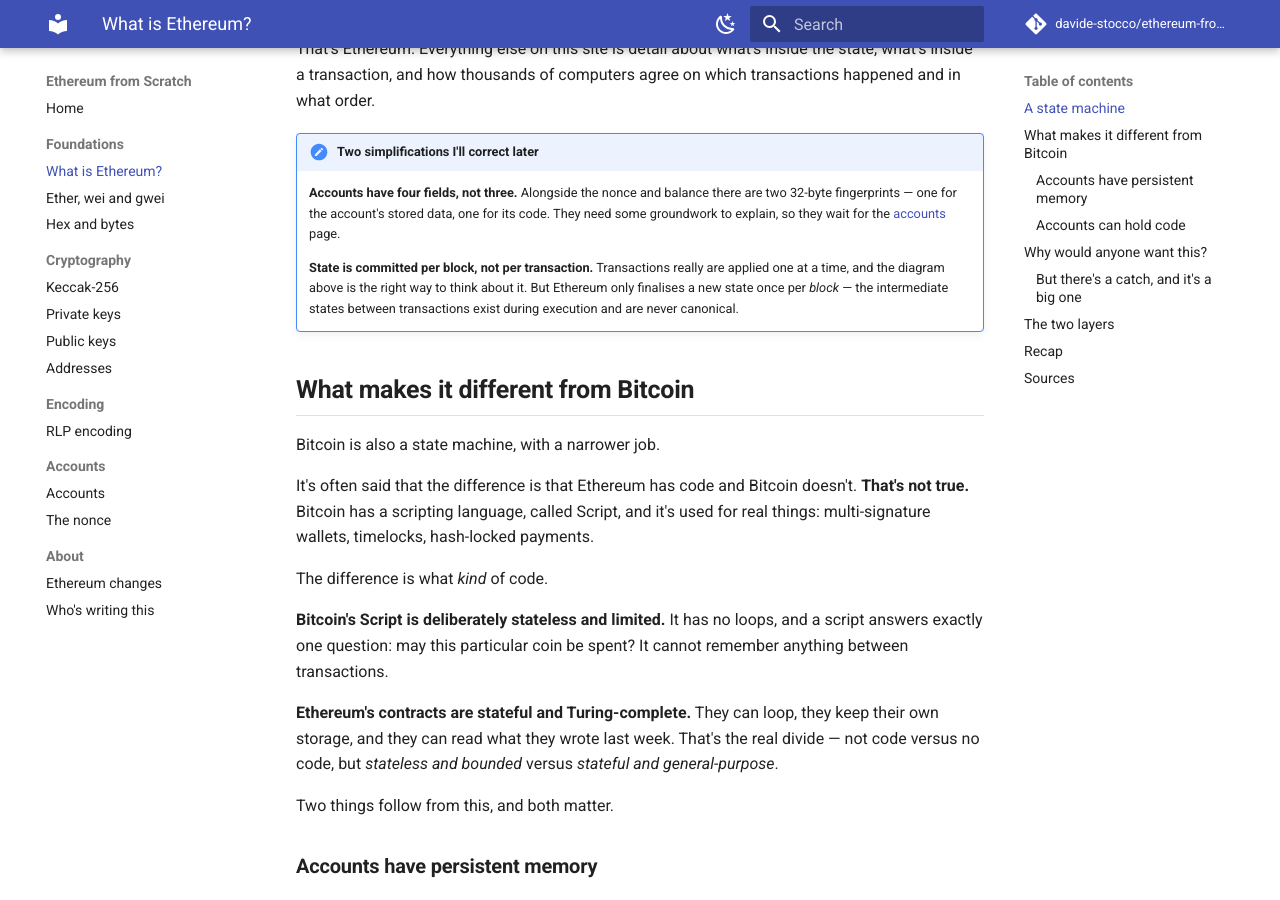
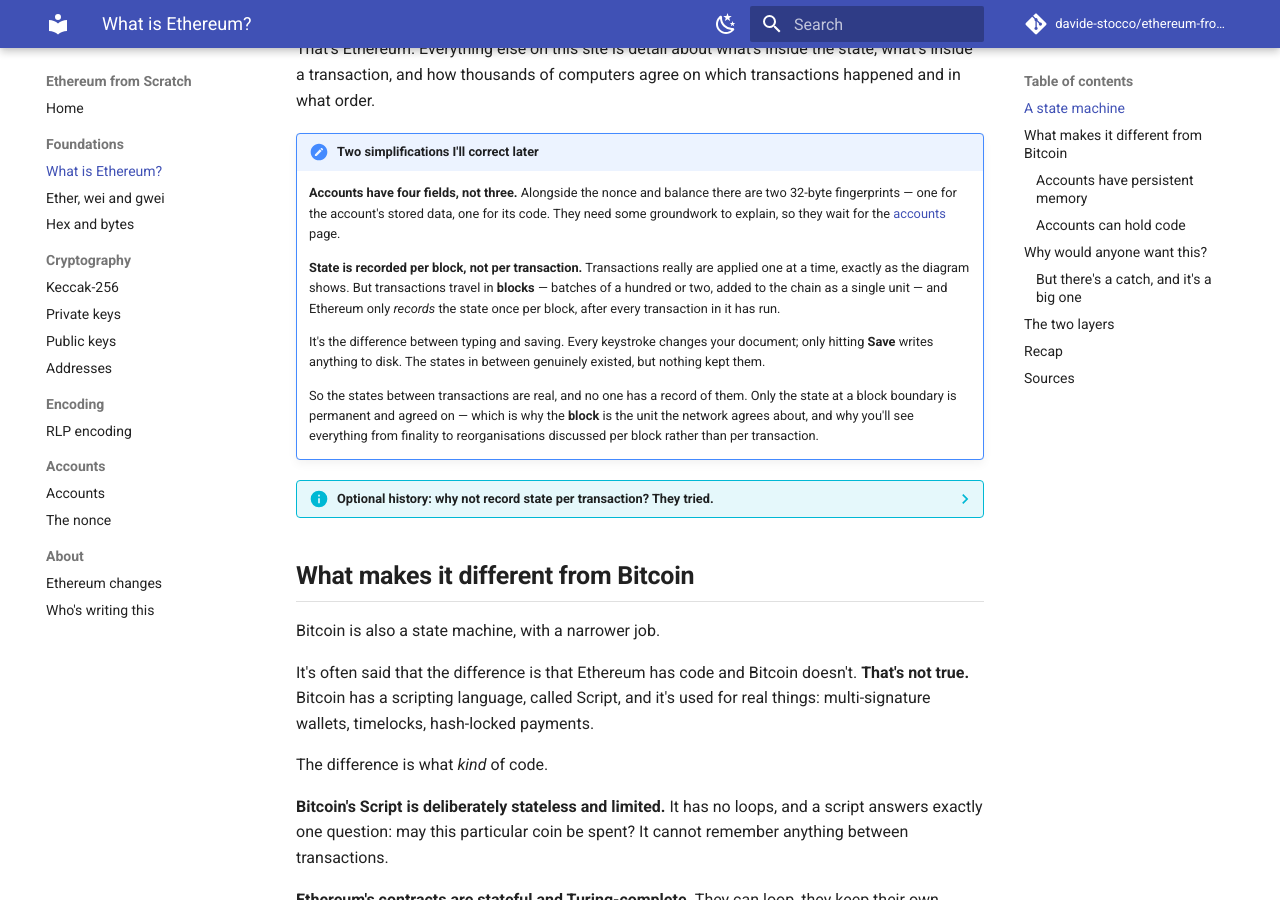
Before and after one commit to davide-stocco/ethereum-from-scratch, an MkDocs documentation site: the page built from docs/foundations/what-is-ethereum.md, in a window 1280 px wide and 900 px high, scrolled down 1126 px. Built offline with MkDocs 1.6.1 and Material for MkDocs 9.7.7, drawn with Linux system fonts in a browser that asks for light colours; comment, search, counter and statistics services are not loaded; some of the changed text lies outside the part shown.

Commit message:
Explain per-block state commitment properly
- Rewrite the note in plain terms: typing versus saving, and why the
  block is the unit the network agrees about. 'Canonical' was doing too
  much work unexplained.
- Gloss 'block' as a batch of transactions on first use, in both the
  note and the formal block — blocks have no page yet
- Move the EIP-658 history into a collapsed block: Ethereum did commit
  state per transaction until Byzantium, and dropped it as too
  expensive. Skippable, but it justifies the current design better
  than asserting it does.
- Establish the second collapsed-block convention in ROADMAP:
  '??? abstract' for formalism, '??? info' for optional history

````diff
--- a/docs/foundations/what-is-ethereum.md
+++ b/docs/foundations/what-is-ethereum.md
@@ -34,9 +34,11 @@ This isn't a metaphor invented to help beginners, incidentally. Ethereum's forma
     the same output — which is the formal statement of the "no need to trust
     anyone" property described above.
 
-    At the block level the same idea applies with a block **B** in place of a
-    single transaction, via a block-level function **Π** that applies each of the
-    block's transactions in order and then finalises the result:
+    The same idea applies one level up, at the level of a **block** — a batch of
+    transactions, bundled together and added to the chain as a single unit.
+    (Blocks get a section of their own later; for now, a batch is all you need.)
+    Writing **B** for a block, there is a block-level function **Π** that applies
+    each of the block's transactions in order and then finalises the result:
 
     ```
     σ(t+1)  ≡  Π(σ(t), B)
@@ -72,11 +74,44 @@ That's Ethereum. Everything else on this site is detail about what's inside the
     for its code. They need some groundwork to explain, so they wait for the
     [accounts](../accounts/accounts.md) page.
 
-    **State is committed per block, not per transaction.** Transactions really
-    are applied one at a time, and the diagram above is the right way to think
-    about it. But Ethereum only finalises a new state once per *block* —
-    the intermediate states between transactions exist during execution and are
-    never canonical.
+    **State is recorded per block, not per transaction.** Transactions really
+    are applied one at a time, exactly as the diagram shows. But transactions
+    travel in **blocks** — batches of a hundred or two, added to the chain as a
+    single unit — and Ethereum only *records* the state once per block, after
+    every transaction in it has run.
+
+    It's the difference between typing and saving. Every keystroke changes your
+    document; only hitting **Save** writes anything to disk. The states in
+    between genuinely existed, but nothing kept them.
+
+    So the states between transactions are real, and no one has a record of
+    them. Only the state at a block boundary is permanent and agreed on — which
+    is why the **block** is the unit the network agrees about, and why you'll see
+    everything from finality to reorganisations discussed per block rather than
+    per transaction.
+
+??? info "Optional history: why not record state per transaction? They tried."
+
+    It's a fair question, and Ethereum's first answer was the opposite of the
+    current one.
+
+    Before the **Byzantium** upgrade in 2017, every transaction carried its own
+    post-transaction state root — exactly the per-transaction snapshot the
+    design now lacks. You really could point at a single transaction and prove
+    the state immediately after it.
+
+    **EIP-658** [^eip658] removed that and replaced it with a one-bit
+    success-or-failure status code. The reasoning was practical: computing and
+    storing a full state fingerprint after every single transaction was
+    expensive, and almost nothing used them.
+
+    So the answer to "why not per transaction?" is that they did, and it wasn't
+    worth the cost.
+
+    One thing *is* still kept per transaction: its **receipt**, recording gas
+    used, any logs emitted, and whether it succeeded. So per-transaction
+    **outcomes** are committed; per-transaction **state snapshots** are not.
+    That's the precise line.
 
 ## What makes it different from Bitcoin
 
@@ -186,6 +221,12 @@ You'll see this division everywhere once you notice it — it's why Ethereum has
 - Daian, P., Goldfeder, S., Kell, T., Li, Y., Zhao, X., Bentov, I., Breidenbach, L., & Juels, A. (2019). *Flash Boys 2.0: Frontrunning, Transaction Reordering, and Consensus Instability in Decentralized Exchanges.* IEEE S&P 2020. Evidence base for the transaction-ordering and censorship concerns noted above.
 - EIP-3675: *Upgrade consensus to Proof-of-Stake.* The specification of The Merge. <https://eips.ethereum.org/EIPS/eip-3675>
 
+[^eip658]:
+    EIP-658: *Embedding transaction status code in receipts.* Byzantium, 2017.
+    Replaced the intermediate post-transaction state root in each receipt with a
+    success/failure status code.
+    <https://eips.ethereum.org/EIPS/eip-658>
+
 </div>
 
 !!! warning "Verify before publishing"
````
Also changed, not shown: ROADMAP.md (+8 -4 lines).
